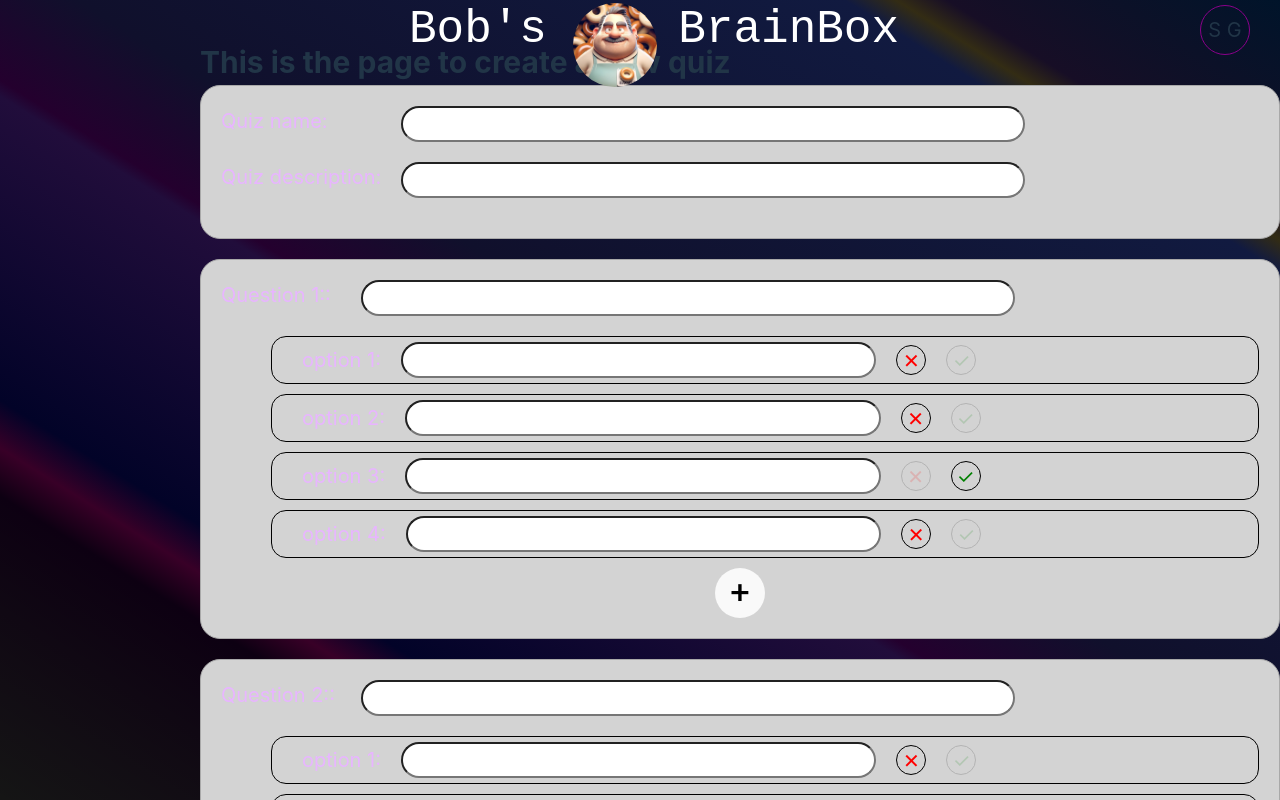
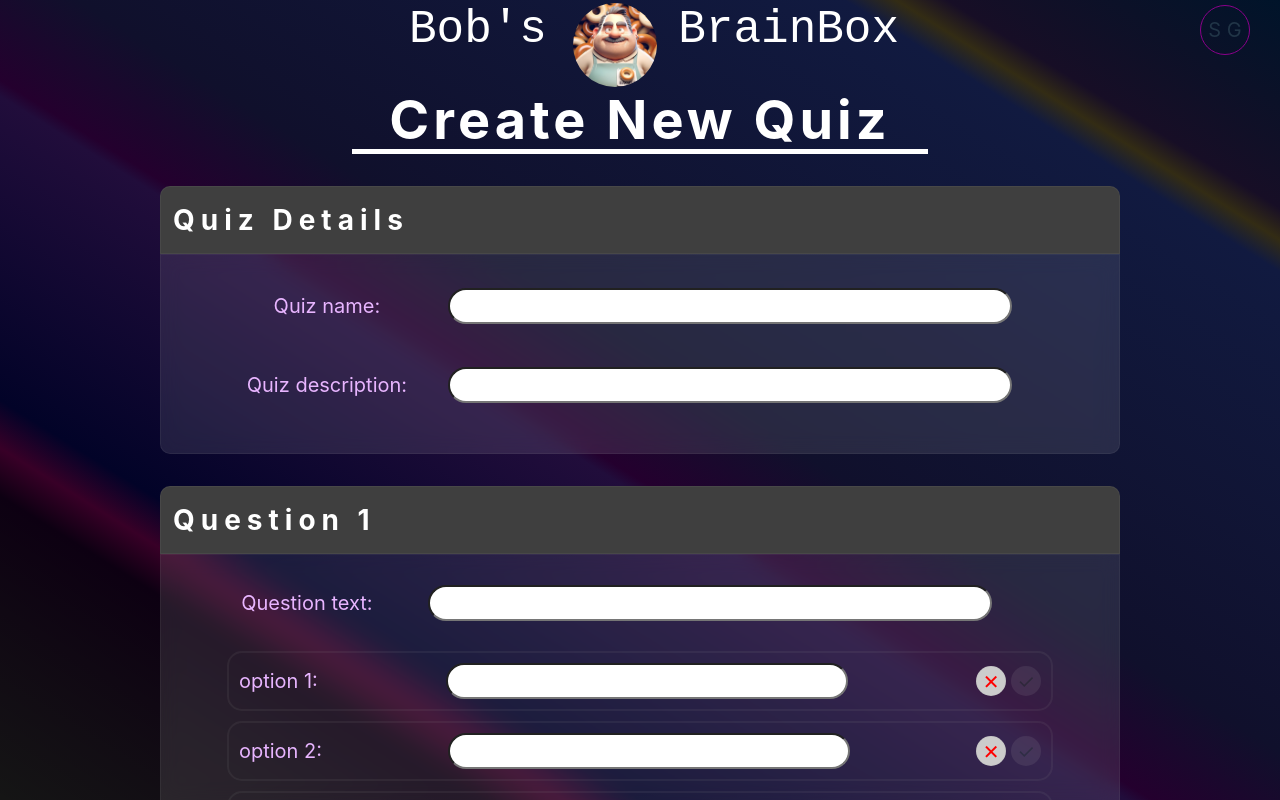
Before and after one commit to ScandiumSG/Boolean-Quizapp, a React (Vite) app: page /quiz/new in a window 1280 px wide. Built offline with nearby package versions, Linux system fonts and the light colour scheme.

Commit message:
CreateQuiz - Altered to Implement Standardized Style

```diff
--- a/src/components/ContentView/CreateQuiz/CreateQuiz.css
+++ b/src/components/ContentView/CreateQuiz/CreateQuiz.css
@@ -12,32 +12,25 @@
 
 .quiz-label-container {
     display: flex;
-
-    margin-bottom: 20px;
+    justify-content: space-between;
+    align-items: center;
+    gap: 0.5rem;
+    width: 90%;
+    margin: auto;
+    margin-bottom: 1rem;
+    padding: 10px;
 }
 
 .question-container {
-    border: solid 1px darkgray;
-    border-radius: 20px;
-    background: var(--box-background-color);
-    width: 100%;
+    display: flex;
+    flex-direction: column;
+    justify-content: space-between;
     padding: 20px;
     margin-bottom: 20px;
 }
 
-label {
-    color: var(--primary-text-color)
-}
-
-input[type="text"] {
-    color: white;
-    border-radius: 20px;
-    height: 2em;
-    width: 250px;
-    padding-left: 20px;
-}
-
 .add-question-button {
+    margin: auto;
     position: relative;
     left: 20px;
     display: flex;
@@ -54,11 +47,10 @@ input[type="text"] {
     height: 50px;
     border-radius: 50%;
     padding: 0px;
+    margin-top: 0.5rem;
 }
 
 .add-question-option-button > span {
-    font-size: 35px;
-    display: flex;
-    margin: 0;
-    padding: 0;
+    font-size: 2rem;
+    line-height: 2rem;
 }
--- a/src/components/ContentView/CreateQuiz/CreateQuiz.jsx
+++ b/src/components/ContentView/CreateQuiz/CreateQuiz.jsx
@@ -1,128 +1,148 @@
 /* eslint-disable no-unused-vars */
-import "./CreateQuiz.css"
-import { useState, useEffect } from 'react'
-import QuizInputField from "./QuizInputField/QuizInputField"
+import "./CreateQuiz.css";
+import { useState, useEffect } from "react";
+import QuizInputField from "./QuizInputField/QuizInputField";
 import QuizInputMetaField from "./QuizInputMetaField/QuizInputMetaField";
 import QuizInputQuestionField from "./QuizInputQuestionField/QuizInputQuestionField";
 
 const primaryFields = {
-    "title": "Quiz title",
-    "description": "Quiz description",
-    "questions": [
+  title: "Quiz title",
+  description: "Quiz description",
+  questions: [
     {
       "0_question": "Biggest desert?",
       "0_options": {
-                "option_1": ["Sahara", false],
-                "option_2": ["Gobi", false],
-                "option_3": ["Antartica", true],
-                "option_4": ["Nevada", false]
+        option_1: ["Sahara", false],
+        option_2: ["Gobi", false],
+        option_3: ["Antartica", true],
+        option_4: ["Nevada", false],
       },
-        }, {
+    },
+    {
       "1_question": "Biggest desert?",
       "1_options": {
-                "option_1": ["Sahara", false],
-                "option_2": ["Gobi", false],
-                "option_3": ["Antartica", true],
-                "option_4": ["Nevada", false]
+        option_1: ["Sahara", false],
+        option_2: ["Gobi", false],
+        option_3: ["Antartica", true],
+        option_4: ["Nevada", false],
       },
     },
-    ]
-}
+  ],
+};
 
 const generateEmptyTemplate = (obj) => {
   const res = {};
 
   for (const [key, value] of Object.entries(obj)) {
     if (Array.isArray(value)) {
-            res[key] = value.map((question) => generateEmptyTemplate(question))
+      res[key] = value.map((question) => generateEmptyTemplate(question));
     } else if (typeof value === "object" && value !== null) {
       if (Object.keys(value).some((k) => k.startsWith("option_"))) {
         res[key] = Object.fromEntries(
-                    Object.entries(value).map(([optionKey, optionValue]) => [optionKey, ["", optionValue[1]]])
-                )
+          Object.entries(value).map(([optionKey, optionValue]) => [
+            optionKey,
+            ["", optionValue[1]],
+          ])
+        );
       } else {
-                res[key] = generateEmptyTemplate(value)
+        res[key] = generateEmptyTemplate(value);
       }
     } else {
-            res[key] = Array.isArray(value) ? value.map(() => ""): "";
+      res[key] = Array.isArray(value) ? value.map(() => "") : "";
     }
   }
 
-    return res
-}
+  return res;
+};
 
 const CreateQuiz = () => {
-    const [quizData, setQuizData] = useState(generateEmptyTemplate(primaryFields))
+  const [quizData, setQuizData] = useState(
+    generateEmptyTemplate(primaryFields)
+  );
 
   const handleMetaChange = (e) => {
-        setQuizData({...quizData, [e.target.id]: e.target.value})
-    }
+    setQuizData({ ...quizData, [e.target.id]: e.target.value });
+  };
 
   const handleQuestionTextChange = (event, questionIndex) => {
     const modifiedQuestions = quizData.questions.map((question, index) => {
       // If true, we need to make changes then return
       if (index === questionIndex) {
-                return {...question, [`${questionIndex}_question`]: event.target.value}
+        return {
+          ...question,
+          [`${questionIndex}_question`]: event.target.value,
+        };
       } else {
-                return question
+        return question;
       }
-        })
-        setQuizData({...quizData, questions: modifiedQuestions})
-    }
+    });
+    setQuizData({ ...quizData, questions: modifiedQuestions });
+  };
 
-    const handleQuestionChange = (questionIndex, fieldIdentifier, fieldValue, truthy) => {
+  const handleQuestionChange = (
+    questionIndex,
+    fieldIdentifier,
+    fieldValue,
+    truthy
+  ) => {
     const modifiedQuestions = quizData.questions.map((question, index) => {
       // If true, we need to make changes then return
       if (index === questionIndex) {
-                const newValue = [fieldValue, truthy]
+        const newValue = [fieldValue, truthy];
         return {
-                    ...question, [`${questionIndex}_options`]: {
+          ...question,
+          [`${questionIndex}_options`]: {
             ...(question[`${questionIndex}_options`] || {}),
-                            [fieldIdentifier]: newValue
+            [fieldIdentifier]: newValue,
+          },
+        };
+      } else {
+        return question;
       }
-                }
-            } else {
-                return question
-            }
-        })
+    });
 
-        setQuizData({...quizData, questions: modifiedQuestions})
-    }
+    setQuizData({ ...quizData, questions: modifiedQuestions });
+  };
 
   const addQuestionOption = (questionIndex) => {
     const newFieldValue = ["", false];
-        const data = quizData
-        const newOptionIndex = Object.keys(data.questions[questionIndex][`${questionIndex}_options`]).length + 1
-        data.questions[questionIndex][`${questionIndex}_options`][`option_${newOptionIndex}`] = newFieldValue
-        setQuizData({...data})
-    }
+    const data = quizData;
+    const newOptionIndex =
+      Object.keys(data.questions[questionIndex][`${questionIndex}_options`])
+        .length + 1;
+    data.questions[questionIndex][`${questionIndex}_options`][
+      `option_${newOptionIndex}`
+    ] = newFieldValue;
+    setQuizData({ ...data });
+  };
 
   const addQuestion = () => {
-        const newQuestionIndex = quizData.questions.length
+    const newQuestionIndex = quizData.questions.length;
     const newQuestionData = {
       [`${newQuestionIndex}_question`]: "",
-            [`${newQuestionIndex}_options`] : {
-                "option_1": ["", false],
-                "option_2": ["", false]
-            }
-        }
-        const data = quizData
-        data.questions.push(newQuestionData)
-        setQuizData({...data})
-    }
+      [`${newQuestionIndex}_options`]: {
+        option_1: ["", false],
+        option_2: ["", false],
+      },
+    };
+    const data = quizData;
+    data.questions.push(newQuestionData);
+    setQuizData({ ...data });
+  };
 
   useEffect(() => {
-        console.log(quizData)
-    }, [quizData])
+    console.log(quizData);
+  }, [quizData]);
 
   if (!quizData) {
-        return (<div>Loading...</div>)
+    return <div>Loading...</div>;
   }
 
   return (
-        <div className="create-quiz-container">
-            <h2>This is the page to create a new quiz</h2>
-            <div className="question-container">
+    <>
+      <h1 className="page-header">Create New Quiz</h1>
+      <h2 className="menu-header">Quiz Details</h2>
+      <div className="menu-panel question-container">
         <QuizInputMetaField
           labelTitle={"Quiz name"}
           fieldIdentifier={"title"}
@@ -136,17 +156,24 @@ const CreateQuiz = () => {
           changeFunction={handleMetaChange}
         />
       </div>
-            {Object.entries(quizData.questions).map(([key, option]) =>
-                <div key={key} id={"question-container-"+(parseInt(key)+1)} className="question-container">
+      {Object.entries(quizData.questions).map(([key, option]) => (
+        <>
+          <h2 className="menu-header">{"Question " + (parseInt(key) + 1)}</h2>
+          <div
+            key={key}
+            id={"question-container-" + (parseInt(key) + 1)}
+            className="menu-panel question-container"
+          >
             <QuizInputQuestionField
               key={key}
               questionIndex={parseInt(key)}
-                        labelTitle={"Question " + (parseInt(key)+1) + ":"}
+              labelTitle="Question text"
               fieldIdentifier={`${key}_question`}
               quizData={quizData}
               changeFunction={handleQuestionTextChange}
             />
-                    {(Object.entries(option[(parseInt(key))+"_options"])).map(([optionKey, _]) =>
+            {Object.entries(option[parseInt(key) + "_options"]).map(
+              ([optionKey, _]) => (
                 <QuizInputField
                   key={optionKey}
                   labelTitle={optionKey.replace("_", " ")}
@@ -155,19 +182,23 @@ const CreateQuiz = () => {
                   quizData={quizData}
                   changeFunction={handleQuestionChange}
                 />
+              )
             )}
             <button
               className="add-question-option-button"
               onClick={() => addQuestionOption(key)}
-                    ><span>+</span></button>
+            >
+              <span>+</span>
+            </button>
           </div>
-            )}
-            <button
-                className="add-question-button"
-                onClick={() => addQuestion()}
-            > Add another question! </button>
-        </div>
-    )
-}
+        </>
+      ))}
+      <button className="add-question-button" onClick={() => addQuestion()}>
+        {" "}
+        Add another question!{" "}
+      </button>
+    </>
+  );
+};
 
-export default CreateQuiz
+export default CreateQuiz;
--- a/src/components/ContentView/CreateQuiz/QuizInputField/QuizInputField.css
+++ b/src/components/ContentView/CreateQuiz/QuizInputField/QuizInputField.css
@@ -2,20 +2,26 @@
     display: flex;
     flex-direction: row;
     column-gap: 20px;
-    margin-left: 50px;
 
-    justify-content: left;
+    justify-content: space-between;
     align-items: center;
 
-    border: 1px solid black;
+    border: 2px solid var(--menu-border-color);
     border-radius: 15px;
-    padding: 5px;
-    padding-left: 30px;
+    padding: 10px;
     margin-bottom: 10px;
 }
 
 .quiz-label-container.question-options > input[type="text"] {
     width: 50%;
+}
+
+.question-options-group {
+    display: flex;
+    flex-direction: row;
+    justify-content: space-between;
+    align-items: center;
+    gap: 0.25rem;
 }
 
 .radio_button_item{
@@ -27,13 +33,13 @@
     justify-content: center;
     align-content: center;
 
-    border: 1px solid black;
+    border: 1px solid var(--menu-border-color);
     border-radius: 50%;
-
+    background-color: var(--light-form-color);
     height: 30px;
     width: 30px;
 
-    opacity: 0.15;
+    opacity: 0.1;
 }
 
 .radio_button_item:checked + label {
--- a/src/components/ContentView/CreateQuiz/QuizInputField/QuizInputField.jsx
+++ b/src/components/ContentView/CreateQuiz/QuizInputField/QuizInputField.jsx
@@ -1,25 +1,40 @@
-import "./QuizInputField.css"
-import PropTypes from 'prop-types'
-import { useState } from 'react'
+import "./QuizInputField.css";
+import PropTypes from "prop-types";
+import { useState } from "react";
 
-const QuizInputField = ({ labelTitle, quizData, parentIdentifier, fieldIdentifier, changeFunction}) => {
-    const [fieldIsCorrect, setFieldIsCorrect] = useState(false)
-    const [fieldValue, setFieldValue] = useState(quizData["questions"][parentIdentifier][`${parentIdentifier}_options`][fieldIdentifier][0])
+const QuizInputField = ({
+  labelTitle,
+  quizData,
+  parentIdentifier,
+  fieldIdentifier,
+  changeFunction,
+}) => {
+  const [fieldIsCorrect, setFieldIsCorrect] = useState(false);
+  const [fieldValue, setFieldValue] = useState(
+    quizData["questions"][parentIdentifier][`${parentIdentifier}_options`][
+      fieldIdentifier
+    ][0]
+  );
 
   const handleTextChange = (e) => {
-        setFieldValue(e.target.value)
-        changeFunction(parentIdentifier, fieldIdentifier, e.target.value, fieldIsCorrect)
-    }
+    setFieldValue(e.target.value);
+    changeFunction(
+      parentIdentifier,
+      fieldIdentifier,
+      e.target.value,
+      fieldIsCorrect
+    );
+  };
 
   const handleRadioChange = (e) => {
     if (e.target.value === "true") {
-            setFieldIsCorrect(true)
-            changeFunction(parentIdentifier, fieldIdentifier, fieldValue, true)
+      setFieldIsCorrect(true);
+      changeFunction(parentIdentifier, fieldIdentifier, fieldValue, true);
     } else {
-            setFieldIsCorrect(false)
-            changeFunction(parentIdentifier, fieldIdentifier, fieldValue, false)
+      setFieldIsCorrect(false);
+      changeFunction(parentIdentifier, fieldIdentifier, fieldValue, false);
     }
-    }
+  };
 
   return (
     <div className="quiz-label-container question-options">
@@ -27,44 +42,58 @@ const QuizInputField = ({ labelTitle, quizData, parentIdentifier, fieldIdentifie
       <input
         type="text"
         id={fieldIdentifier}
-                value={quizData["questions"][parentIdentifier][`${parentIdentifier}_options`][fieldIdentifier][0]}
+        value={
+          quizData["questions"][parentIdentifier][
+            `${parentIdentifier}_options`
+          ][fieldIdentifier][0]
+        }
         onChange={(e) => handleTextChange(e)}
       />
+      <div className="question-options-group">
         <input
-                checked={quizData["questions"][parentIdentifier][`${parentIdentifier}_options`][fieldIdentifier][1] === false}
+          checked={
+            quizData["questions"][parentIdentifier][
+              `${parentIdentifier}_options`
+            ][fieldIdentifier][1] === false
+          }
           type="radio"
           className="radio_button_item"
-                id={parentIdentifier+"_"+fieldIdentifier + "_radio_false"}
-                name={parentIdentifier+"_"+fieldIdentifier + "_radio"}
+          id={parentIdentifier + "_" + fieldIdentifier + "_radio_false"}
+          name={parentIdentifier + "_" + fieldIdentifier + "_radio"}
           value={false}
           onChange={(e) => handleRadioChange(e)}
         />
         <label
           className="radio_button_label"
-                htmlFor={parentIdentifier+"_"+fieldIdentifier + "_radio_false"}
-                style={{color: "red"}}
+          htmlFor={parentIdentifier + "_" + fieldIdentifier + "_radio_false"}
+          style={{ color: "red" }}
         >
           ✕
         </label>
         <input
-                checked={quizData["questions"][parentIdentifier][`${parentIdentifier}_options`][fieldIdentifier][1] === true}
+          checked={
+            quizData["questions"][parentIdentifier][
+              `${parentIdentifier}_options`
+            ][fieldIdentifier][1] === true
+          }
           type="radio"
           className="radio_button_item"
-                id={parentIdentifier+"_"+fieldIdentifier + "_radio_true"}
-                name={parentIdentifier+"_"+fieldIdentifier + "_radio"}
+          id={parentIdentifier + "_" + fieldIdentifier + "_radio_true"}
+          name={parentIdentifier + "_" + fieldIdentifier + "_radio"}
           value={true}
           onChange={(e) => handleRadioChange(e)}
         />
         <label
           className="radio_button_label"
-                htmlFor={parentIdentifier+"_"+fieldIdentifier + "_radio_true"}
-                style={{color: "green"}}
+          htmlFor={parentIdentifier + "_" + fieldIdentifier + "_radio_true"}
+          style={{ color: "green" }}
         >
           ✓
         </label>
       </div>
-    )
-}
+    </div>
+  );
+};
 
 QuizInputField.propTypes = {
   labelTitle: PropTypes.string,
@@ -72,6 +101,6 @@ QuizInputField.propTypes = {
   fieldIdentifier: PropTypes.string,
   quizData: PropTypes.object,
   changeFunction: PropTypes.func,
-}
+};
 
-export default QuizInputField
+export default QuizInputField;
--- a/src/components/ContentView/CreateQuiz/QuizInputMetaField/QuizInputMetaField.css
+++ b/src/components/ContentView/CreateQuiz/QuizInputMetaField/QuizInputMetaField.css
@@ -3,5 +3,5 @@
 }
 
 .quiz-label-container.quiz-meta-container > input {
-    width: calc(80vw - 400px);
+    width: 70%;
 }
--- a/src/components/ContentView/CreateQuiz/QuizInputQuestionField/QuizInputQuestionField.css
+++ b/src/components/ContentView/CreateQuiz/QuizInputQuestionField/QuizInputQuestionField.css
@@ -3,5 +3,5 @@
 }
 
 .quiz-label-container.quiz-question-container > input {
-    width: calc(80vw - 370px);
+    width: 70%;
 }
```
Lines whose indentation alone changed are shown as unchanged.
